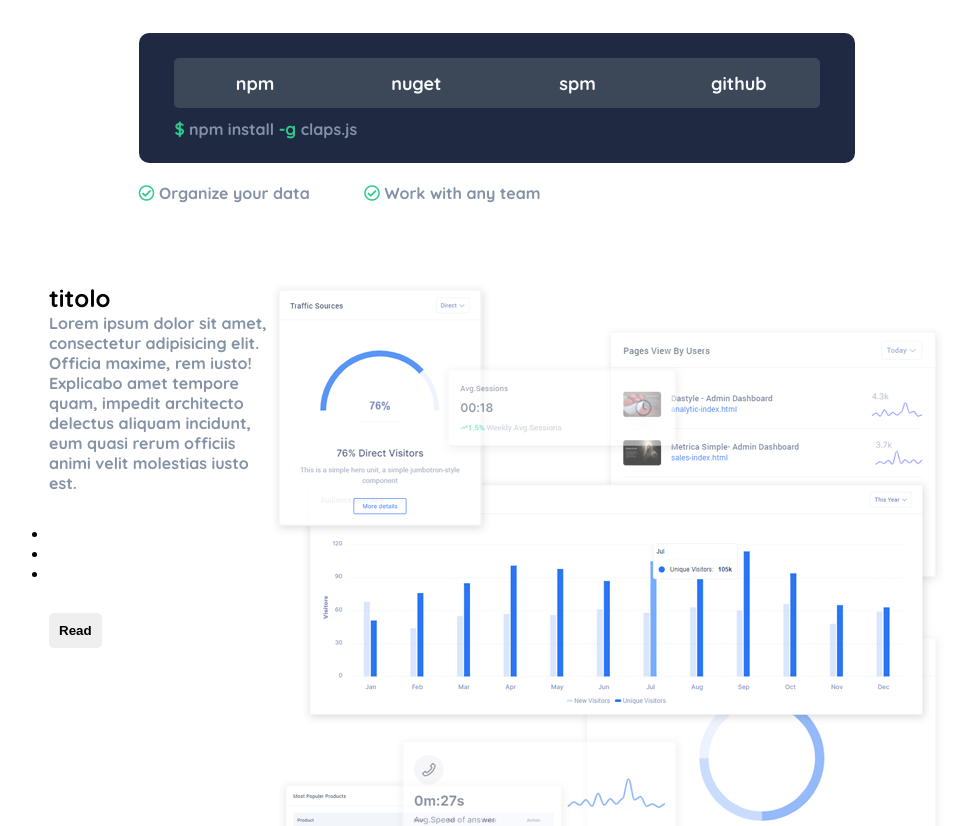
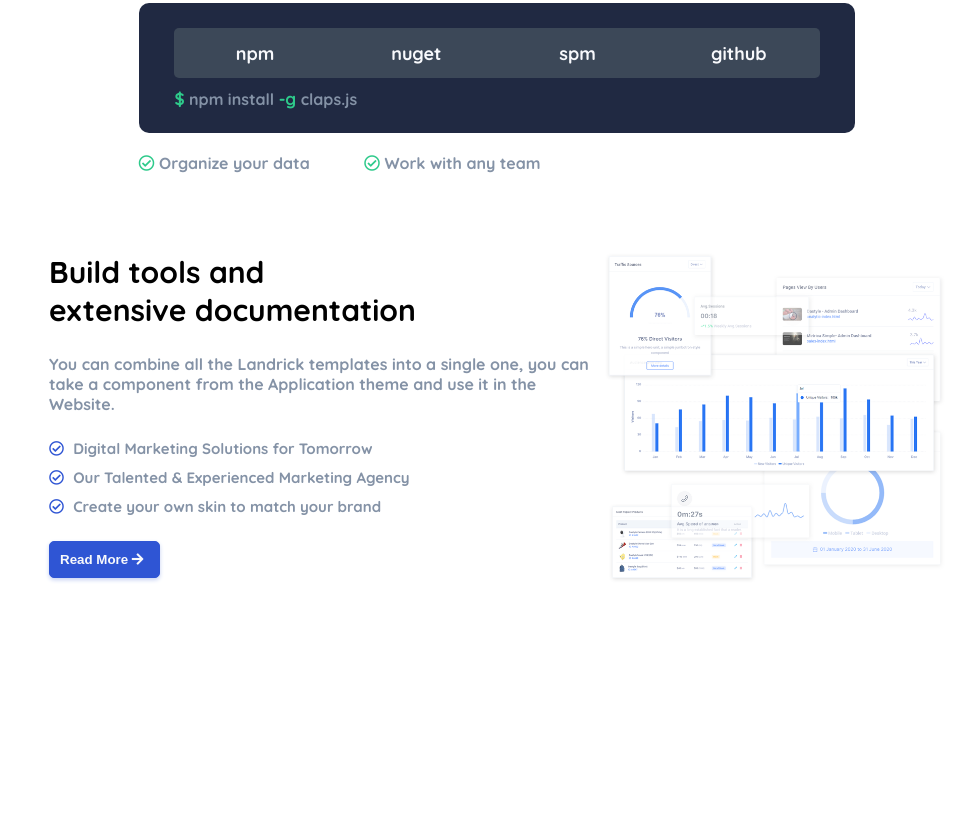
Before and after one commit to matassoli/proj-html-vuejs, a website: page index.html in a window 1280 px wide. Shown: the part 1632-2458 px from the top of the page, without its empty margins (143-1115 px from the left). After the commit the page ends 2219 px from the top, so only its background shows below. Drawn offline with nearby package versions, Linux system fonts and the light colour scheme.

Commit message:
graph section

```diff
--- a/index.html
+++ b/index.html
@@ -119,15 +119,15 @@
 
     <section class="graph">
       <div class="graph__sx">
-        <h2>titolo</h2>
-        <p>Lorem ipsum dolor sit amet, consectetur adipisicing elit. Officia maxime, rem iusto! Explicabo amet tempore quam, impedit architecto delectus aliquam incidunt, eum quasi rerum officiis animi velit molestias iusto est.
+        <h2>Build tools and <pre>extensive documentation</pre></h2>
+        <p>You can combine all the Landrick templates into a single one, you can take a component from the Application theme and use it in the Website.
         <ul>
-          <li></li>
-          <li></li>
-          <li></li>
+          <li><i class="far fa-check-circle"></i> Digital Marketing Solutions for Tomorrow</li>
+          <li><i class="far fa-check-circle"></i> Our Talented & Experienced Marketing Agency</li>
+          <li><i class="far fa-check-circle"></i> Create your own skin to match your brand</li>
         </ul>
         </p>
-<button>Read</button>
+        <button class="button--blue">Read More <i class="fas fa-arrow-right"></i></button>
       </div>
 
       <div class="graph__dx">
--- a/src/app.scss
+++ b/src/app.scss
@@ -5,16 +5,14 @@
 @import "partials/section_quickstart.scss";
 @import "partials/section_graph.scss";
 
-
-
-
 * {
   margin: 0;
   padding: 0;
   box-sizing: border-box;
 }
 
-body, pre {
+body,
+pre {
   font-family: 'Quicksand', sans-serif;
 }
 
@@ -26,3 +24,26 @@ button {
   font-weight: 700;
   border: none;
 }
+
+ul {
+  list-style-type: none;
+}
+
+p {
+  color: $secondaryFont;
+  font-weight: 700;
+}
+
+.button--blue {
+  background-color: $primary;
+  color: $secondaryBG;
+  border: 1px solid $primary;
+  box-shadow: 0 2px 4px 0 #c7d2f3;
+}
+
+.button--white {
+  background-color: $secondaryBG;
+  color: $primary;
+  border: 1px solid $primary;
+  margin-left: 10px;
+}
--- a/src/partials/header.scss
+++ b/src/partials/header.scss
@@ -23,7 +23,6 @@ header {
 
   ul {
     display: flex;
-    list-style-type: none;
 
     li {
       padding: 0 15px;
@@ -62,7 +61,6 @@ header {
   ul {
     cursor: pointer;
     display: flex;
-    list-style-type: none;
   }
 
   li {
--- a/src/partials/jumbo.scss
+++ b/src/partials/jumbo.scss
@@ -45,20 +45,6 @@
   button {
     margin-bottom: 10px;
   }
-
-  .button--blue {
-    background-color: $primary;
-    color: $secondaryBG;
-    border: 1px solid $primary;
-    box-shadow: 0 2px 4px 0 #c7d2f3;
-  }
-
-  .button--white {
-    background-color: $secondaryBG;
-    color: $primary;
-    border: 1px solid $primary;
-    margin-left: 10px;
-  }
 }
 
 .main__bot {
--- a/src/partials/section_features.scss
+++ b/src/partials/section_features.scss
@@ -2,12 +2,10 @@
   padding-top: 80px;
   margin: auto;
   width: 70%;
-}
 
 p {
-  color: $secondaryFont;
-  font-weight: 700;
   margin-bottom: 30px;
+}
 }
 
 .features__text {
--- a/src/partials/section_graph.scss
+++ b/src/partials/section_graph.scss
@@ -6,6 +6,40 @@
   justify-content: space-between;
 }
 
-.graph__sx {}
+.graph__sx {
+  h2 {
+    font-size: 30px;
+    margin-bottom: 25px;
+  }
 
-.graph__dx {}
+  ul {
+    font-weight: 700;
+    color: $secondaryFont;
+
+    li {
+      padding: 5px 0;
+      font-size: 15px;
+    }
+  }
+
+  i {
+    margin-right: 5px;
+    color: $primary;
+  }
+
+  p {
+    margin-bottom: 20px;
+  }
+
+  button {
+    i {
+      color: $secondaryBG;
+    }
+  }
+}
+
+.graph__dx {
+  img {
+    width: 100%;
+  }
+}
--- a/src/partials/section_quickstart.scss
+++ b/src/partials/section_quickstart.scss
@@ -49,7 +49,6 @@
 
     li {
       color: $secondaryBG;
-      list-style-type: none;
       display: flex;
       justify-content: center;
       align-items: center;
```
Also changed, not shown: dist/app.css.
